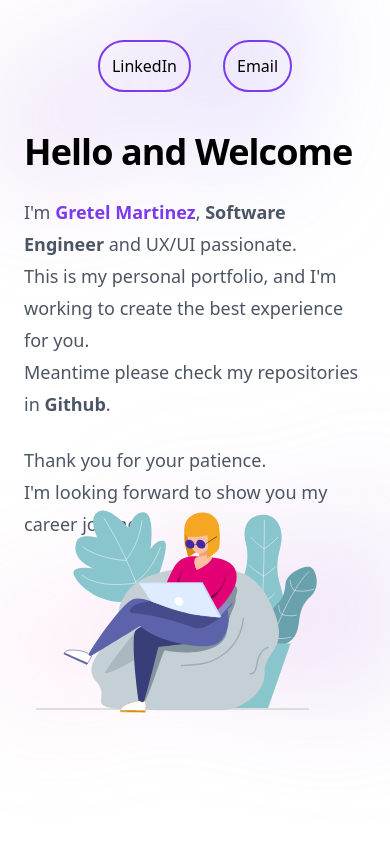
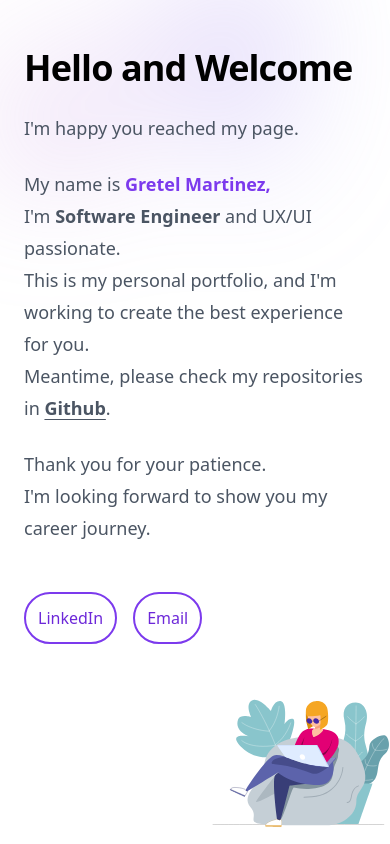
Before and after one commit to grety22/gretel-martinez-portfolio, a React (Create React App) app: page / in a window 390 px wide. Built offline with nearby package versions, Linux system fonts and the light colour scheme.

Commit message:
Breakpoint - fixes

```diff
--- a/src/App.tsx
+++ b/src/App.tsx
@@ -1,10 +1,8 @@
 import Animation from './components/Temp/animation'
-import { FontAwesomeIcon } from '@fortawesome/react-fontawesome';
-import * as Icons from '@fortawesome/free-solid-svg-icons';
 
-export default function Example() {
+export default function App() {
   return (
-    <div className="isolate bg-white">
+    <div className="isolate bg-white h-auto">
       <div className="absolute inset-x-0 top-[-10rem] -z-10 transform-gpu overflow-hidden blur-3xl sm:top-[-20rem]">
         <svg
           className="relative left-[calc(50%-11rem)] -z-10 h-[21.1875rem] max-w-none -translate-x-1/2 rotate-[30deg] sm:left-[calc(50%-30rem)] sm:h-[42.375rem]"
@@ -33,70 +31,31 @@ export default function Example() {
         </svg>
       </div>
       <main>
-        <div className="relative px-6 lg:px-8">
-          <div className='relative flex justify-center'>
-            <div className='border mt-10 mr-4 rounded-full w-fit p-3 border-2 cursor-pointer border-violet-600 hover:bg-opacity-25 hover:bg-violet-300'>
-              <a target="_blank" href='https://www.linkedin.com/in/gretelmn/' rel="noreferrer">LinkedIn</a>
+        <div className="relative min-[320px]:overflow-hidden h-screen px-6 lg:px-8">
+          <div className="mx-auto max-w-3xl pt-12 pb-2 sm:pb-4">
+            <h1 className="text-4xl font-bold tracking-tight sm:text-center sm:text-6xl">Hello and Welcome</h1>
+            <p className="mt-6 text-lg leading-8 text-gray-600 sm:text-center">I'm happy you reached my page.</p>
+            <p className="mt-6 text-lg leading-8 text-gray-600 sm:text-center">
+              My name is <span className='font-bold text-violet-600'>Gretel Martinez, </span>
+              <br className='sm:hidden' />
+              I'm <span className='font-bold'>Software Engineer</span> and UX/UI passionate.
+            </p>
+            <p className="text-lg leading-8 text-gray-600 sm:text-center">This is my personal portfolio, and I'm working to create the best experience for you.</p>
+            <p className="text-lg leading-8 text-gray-600 sm:text-center">
+              Meantime, please check my repositories in <a target="_blank" href='https://github.com/grety22?tab=repositories' rel="noreferrer"><span className='font-bold underline underline-offset-4 hover:text-violet-600'>Github</span></a>.
+            </p>
+            <p className="mt-6 text-lg leading-8 text-gray-600 sm:text-center">Thank you for your patience.</p>
+            <p className="text-lg leading-8 text-gray-600 sm:text-center">I'm looking forward to show you my career journey.</p>
+          </div>
+          <div className='relative flex justify-start sm:justify-center pb-12'>
+            <div className='mt-10 rounded-full w-fit p-3 border-2 cursor-pointer border-violet-600 hover:bg-opacity-25 hover:bg-violet-300'>
+              <a className='text-violet-700' target="_blank" href='https://www.linkedin.com/in/gretelmn/' rel="noreferrer">LinkedIn</a>
             </div>
-            <div className='border mt-10 ml-4 rounded-full w-fit p-3 border-2 cursor-pointer border-violet-600 hover:bg-opacity-25 hover:bg-violet-300'>
-              <a target="_blank" href='mailto:gretelmn@gmail.com' rel="noreferrer">Email</a>
+            <div className='mt-10 ml-4 rounded-full w-fit p-3 border-2 cursor-pointer border-violet-600 hover:bg-opacity-25 hover:bg-violet-300'>
+              <a className='text-violet-700' target="_blank" href='mailto:gretelmn@gmail.com' rel="noreferrer">Email</a>
             </div>
           </div>
-          <div className="mx-auto max-w-3xl pt-10 pb-10 sm:pt-48 sm:pb-40">
-              <div>
-                <h1 className="text-4xl font-bold tracking-tight sm:text-center sm:text-6xl">
-                  Hello and Welcome
-                </h1>
-                <p className="mt-6 text-lg leading-8 text-gray-600 sm:text-center">
-                  I'm <span className='font-bold text-violet-600'>Gretel Martinez</span>, <span className='font-bold'>Software Engineer</span> and UX/UI passionate.
-                </p>
-                <p className="text-lg leading-8 text-gray-600 sm:text-center">
-                  This is my personal portfolio, and I'm working to create the best experience for you.
-                </p>
-                <p className="text-lg leading-8 text-gray-600 sm:text-center">
-                  Meantime please check my repositories in <a target="_blank" href='https://github.com/grety22?tab=repositories' rel="noreferrer"><span className='font-bold'>Github</span></a>.
-                </p>
-                {/* <div className="mt-8 mx-auto flex sm:justify-center border-2 border-white w-fit rounded-full p-2 pr-3 hover:border-violet-600">
-                  <a target="_blank" href='https://github.com/grety22?tab=repositories' rel="noreferrer">
-                    <img src="./assets/github.png" alt='github-icon'/>
-                  </a>
-                </div> */}
-                <p className="mt-6 text-lg leading-8 text-gray-600 sm:text-center">
-                  Thank you for your patience.
-                </p>
-                <p className="text-lg leading-8 text-gray-600 sm:text-center">
-                  I'm looking forward to show you my career journey.
-                </p>
-              </div>
-              <div className="absolute inset-x-0 top-[calc(100%-13rem)] -z-10 transform-gpu overflow-hidden blur-3xl sm:top-[calc(100%-30rem)]">
-                <svg
-                  className="relative left-[calc(50%+3rem)] h-[21.1875rem] max-w-none -translate-x-1/2 sm:left-[calc(50%+36rem)] sm:h-[42.375rem]"
-                  viewBox="0 0 1155 678"
-                  fill="none"
-                  xmlns="http://www.w3.org/2000/svg"
-                >
-                  <path
-                    fill="url(#ecb5b0c9-546c-4772-8c71-4d3f06d544bc)"
-                    fillOpacity=".3"
-                    d="M317.219 518.975L203.852 678 0 438.341l317.219 80.634 204.172-286.402c1.307 132.337 45.083 346.658 209.733 145.248C936.936 126.058 882.053-94.234 1031.02 41.331c119.18 108.451 130.68 295.337 121.53 375.223L855 299l21.173 362.054-558.954-142.079z"
-                  />
-                  <defs>
-                    <linearGradient
-                      id="ecb5b0c9-546c-4772-8c71-4d3f06d544bc"
-                      x1="1155.49"
-                      x2="-78.208"
-                      y1=".177"
-                      y2="474.645"
-                      gradientUnits="userSpaceOnUse"
-                    >
-                      <stop stopColor="#9089FC" />
-                      <stop offset={1} stopColor="#FF80B5" />
-                    </linearGradient>
-                  </defs>
-                </svg>
-              </div>
-              <Animation />
-          </div>
+          <Animation />
         </div>
       </main>
     </div>
--- a/src/components/Temp/animation.tsx
+++ b/src/components/Temp/animation.tsx
@@ -2,7 +2,7 @@ import Lottie from "lottie-react";
 import waiting from "./waiting.json";
 
 const Animation = () => {
-  return <Lottie className='w-100 right-2 absolute -bottom-40' animationData={waiting} />;
-};
+  return <Lottie className='h-auto absolute -right-10 bottom-0 hidden min-[320px]:w-60 min-[320px]:block sm:w-72 md:w-96 lg:w-[420px] min-[1200px]:w-fit' animationData={waiting} />;
+}
 
 export default Animation;
```
